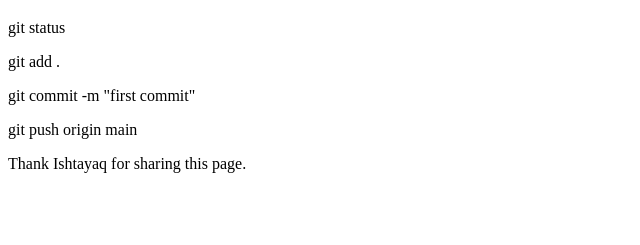
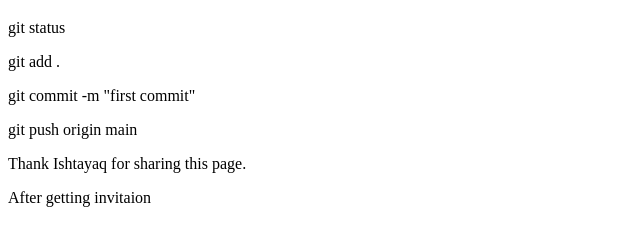
Before and after one commit to erishtiyaq/demoproject, a plain HTML site: page index.html in a window 1280 px wide. Shown: the part 61-306 px from the top of the page, without its empty margins (0-640 px from the left). Drawn offline with Linux system fonts and the light colour scheme.

Commit message:
After Inviation

```diff
--- a/index.html
+++ b/index.html
@@ -13,5 +13,7 @@
     <p>git commit -m "first commit"</p>
     <p>git push origin main</p>
     <p>Thank Ishtayaq for sharing this page.</p>
+
+    <p>After getting invitaion</p>
   </body>
 </html>
```
